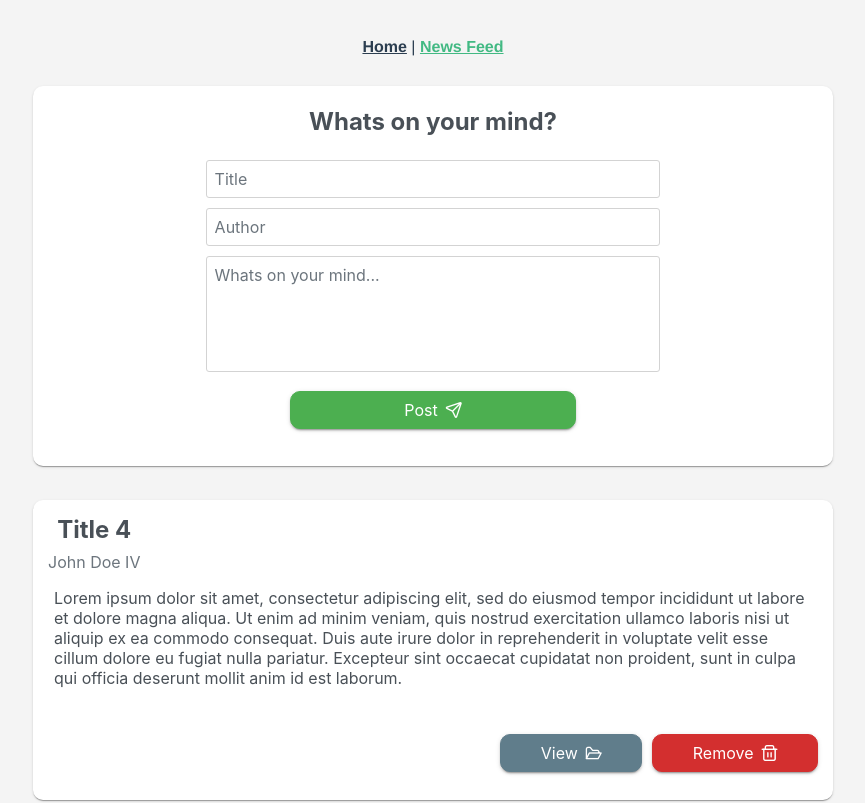
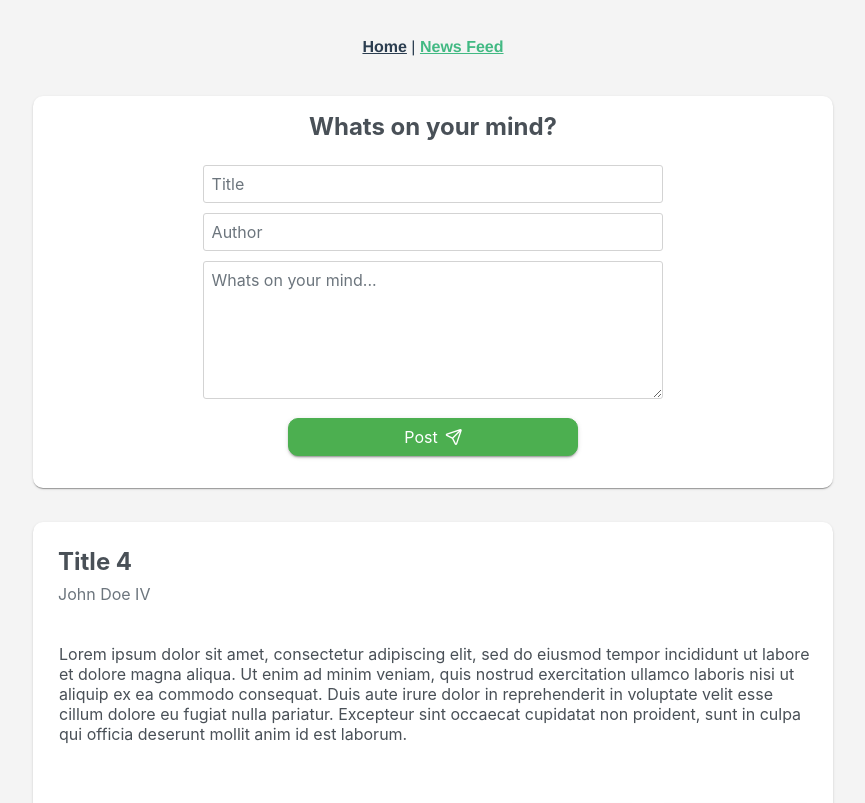
Before and after one commit to mirobayawa/exercise1, a Vue app: page /news-feed in a window 1280 px wide. Shown: the top 803 px of the page, without its empty margins (207-1072 px from the left). Built offline with nearby package versions, Linux system fonts and the light colour scheme.

Commit message:
added misc cleaned code

```diff
--- a/src/components/PostField.vue
+++ b/src/components/PostField.vue
@@ -6,10 +6,10 @@
           Whats on your mind?
         </div>
         <div class="p-card-content">
-          <InputText class="input" v-model="title" type="text" placeholder="Title" style="width"/>
-          <InputText class="input" v-model="author" type="text" placeholder="Author" style="width"/>
-          <TextArea class="textarea" v-model="msg" id="postfield" name="postfield" :autoResize="true"
-            rows="5" cols="30" placeholder="Whats on your mind..."/>
+          <InputText class="input-title" v-model="title" type="text" placeholder="Title" style="width"/>
+          <InputText class="input-author" v-model="author" type="text" placeholder="Author" style="width"/>
+          <TextArea class="textarea" v-model="msg" id="postfield" name="postfield" :autoResize="false"
+            rows="6" cols="50" placeholder="Whats on your mind..."/>
           <br>
           <Button label="Post" class="post-btn p-button-raised" icon="pi pi-send" iconPos="right"
             type="button" @click="addPost()"/>
@@ -57,18 +57,25 @@ export default defineComponent({
   justify-content: center;
 }
 .postfield {
-  // margin: auto;
   width: 800px;
-  min-height: 370px;
+  min-width: auto;
+  min-height: 300px;
   border-radius: 10px;
-  padding: 5px;
 }
 .textarea {
-  min-width: 60%;
+  min-width: 40%;
+  width: 60%;
   border-color: lightgray;
 }
-.input {
-  min-width: 60%;
+.input-title {
+  min-width: 40%;
+  width: 60%;
+  margin-bottom: 10px;
+  border-color: lightgray;
+}
+.input-author {
+  min-width: 30%;
+  width: 60%;
   margin-bottom: 10px;
   border-color: lightgray;
 }
--- a/src/components/PostsComponent.vue
+++ b/src/components/PostsComponent.vue
@@ -1,16 +1,14 @@
 <template>
   <div class="main">
     <div v-if="posts" class="post-content p-card p-component">
-      <div class="title-content">
-        <div class="title p-card-title">
-          {{ posts.title }}
-        </div>
-        <div class="sub-title p-card-subtitle">
-          {{ posts.author }}
-        </div>
+      <div class="title-content p-card-title">
+        {{ posts.title }}
+      </div>
+      <div class="title-content p-card-subtitle">
+        {{ posts.author }}
       </div>
       <div class="body p-card-body" style="text-align:left">
-        {{ posts.msg }}
+        <p>{{ posts.msg }}</p>
       </div>
       <div style="margin-top:30px">
         <Button class="delete-post p-button-raised p-button-danger" icon="pi pi-trash" iconPos="right"
@@ -62,16 +60,15 @@ export default defineComponent({
 <style scoped lang="scss">
 .main {
   display: flex;
-  flex-direction: row;
   align-content: center;
   justify-content: center;
 }
 .post-content {
-  flex-flow: column wrap;
   width: 800px;
+  min-width: auto;
   min-height: 300px;
   border-radius: 10px;
-  padding: 5px;
+  padding: 25px 5px 0px 10px;
 }
 .view-post {
   margin-bottom: 20px;
@@ -96,11 +93,8 @@ export default defineComponent({
 }
 .title-content {
   display: flex;
-  flex-direction: column;
-  flex-flow: column wrap;
   align-content: flex-start;
   justify-content: flex-start;
-  margin-left: 10px;
-  margin-top: 10px;
+  margin-left: 15px;
 }
 </style>
--- a/src/use/useEditPost.ts
+++ b/src/use/useEditPost.ts
@@ -1,7 +1,9 @@
 import { IPost } from '@/interfaces/post';
 import { Ref } from 'vue';
+import { useToast } from 'primevue/usetoast';
 
 export default function useEditPost(post: IPost, displayModal: Ref<boolean>) {
+  const toast = useToast();
   const savePost = (newTitle: string, newMessage: string) => {
     if (newTitle === '') {
       newTitle = post.title;
@@ -12,6 +14,13 @@ export default function useEditPost(post: IPost, displayModal: Ref<boolean>) {
     post.msg = newMessage;
 
     displayModal.value = false;
+
+    toast.add({
+      severity: 'success',
+      summary: 'Success!',
+      detail: 'Message Edited!',
+      life: 3000,
+    });
   };
   return {
     savePost,
--- a/src/views/NewsFeed.vue
+++ b/src/views/NewsFeed.vue
@@ -46,5 +46,6 @@ ul {
   flex-direction: column;
   justify-content: center;
   align-content: center;
+  padding: 10px;
 }
 </style>
--- a/src/views/ViewPost.vue
+++ b/src/views/ViewPost.vue
@@ -27,6 +27,7 @@
             </template>
           </Dialog>
         </div>
+        <Toast position="top-right" />
       </div>
     </div>
   </div>
@@ -43,7 +44,8 @@ import TextArea from 'primevue/textarea';
 import InputText from 'primevue/inputtext';
 import useEditPost from '@/use/useEditPost';
 import useViewPost from '@/use/useViewPost';
-import PageNotFound from './PageNotFound.vue';
+import PageNotFound from '@/views/PageNotFound.vue';
+import Toast from 'primevue/toast';
 
 export default defineComponent({
   name: 'post-content',
@@ -53,6 +55,7 @@ export default defineComponent({
     TextArea,
     InputText,
     PageNotFound,
+    Toast,
   },
   props: {
     id: {
```
